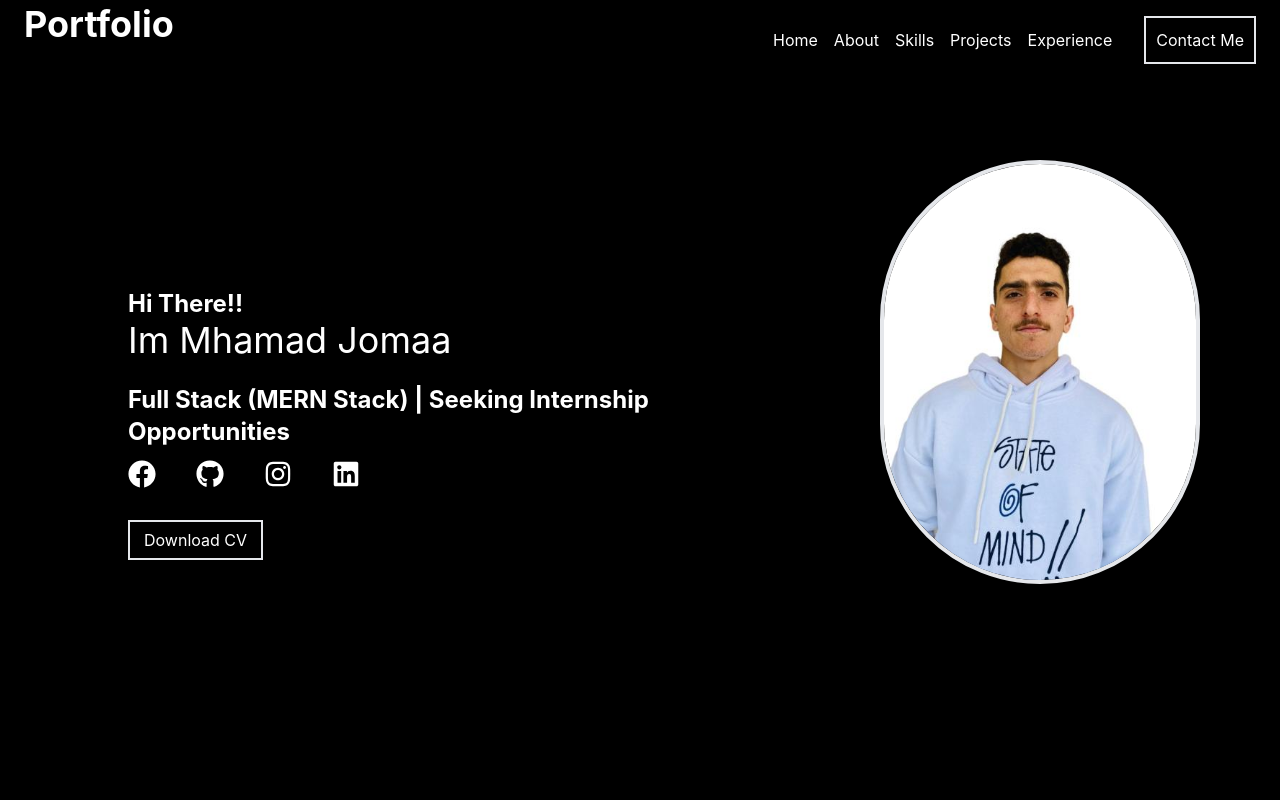
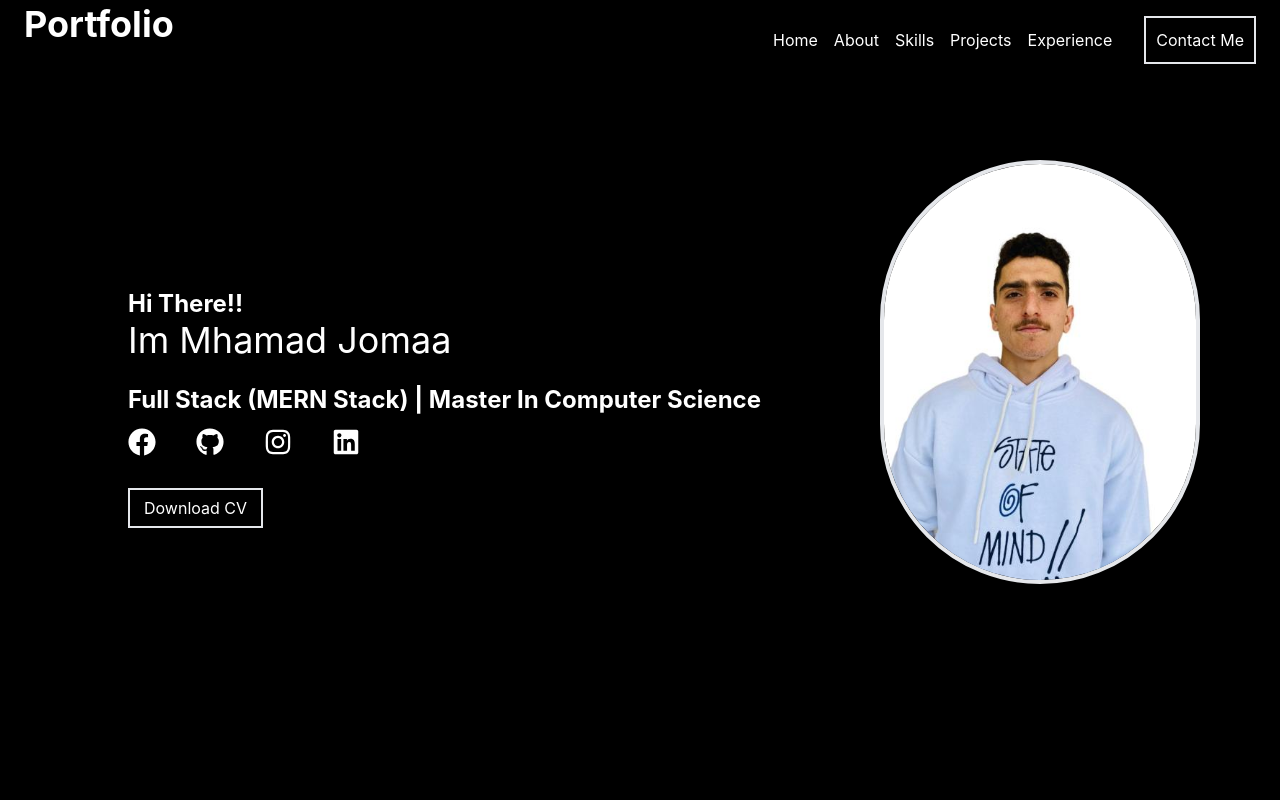
Before and after one commit to joumaamhamad/portfolio, a React (Create React App) app in the folder frontend/: page / in a window 1280 px wide. Shown: the top 800 px of the page. Built offline with nearby package versions, Linux system fonts and the light colour scheme.

Commit message:
chnages header

```diff
--- a/frontend/src/screens/HomeScreen.js
+++ b/frontend/src/screens/HomeScreen.js
@@ -49,7 +49,7 @@ return (
     <b className='text-2xl'>Hi There!!</b><br/>
     <h1 className='text-2xl md:text-4xl'>Im Mhamad Jomaa</h1><br/>
     <b className='text-xs md:text-lg lg:text-xl xl:text-2xl'>
-      Full Stack (MERN Stack) | Seeking Internship Opportunities
+      Full Stack (MERN Stack) | Master In Computer Science
     </b>
     <div className='md:flex md:flex-row md:space-x-4 md:mt-3 md:justify-start flex flex-row space-x-3 mt-3 items-center justify-center'>
       <a href='https://www.facebook.com/mhamad.jomaa'><FaFacebook className='size-7' /></a>
```
